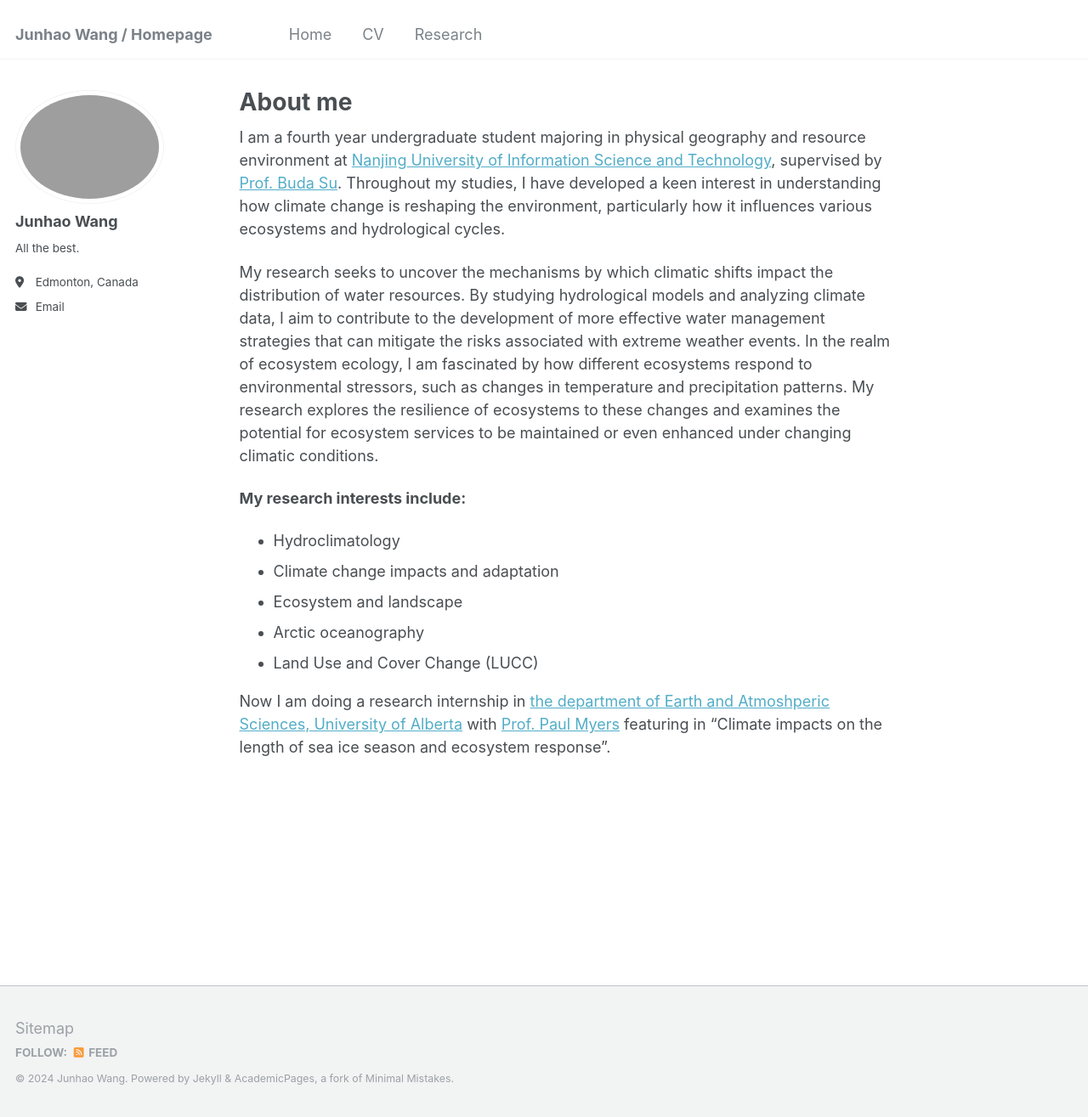
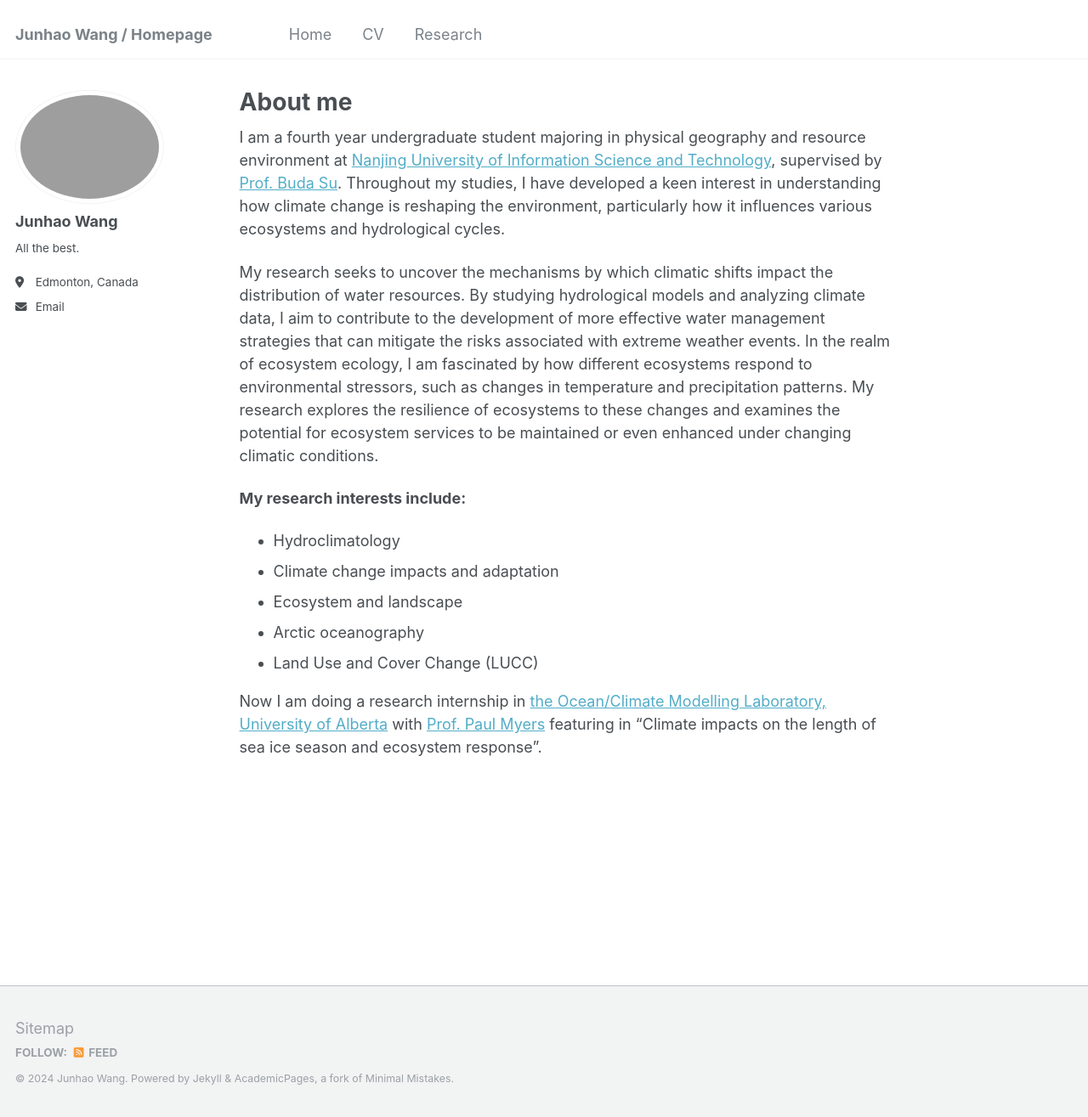
Before and after one commit to sigmundw/sigmundw.github.io, a Jekyll site: the page built from _pages/about.md, in a window 1280 px wide and 1315 px high. Shown: the whole window at 85% size. Built offline with Jekyll 4.4.1, drawn with Linux system fonts in a browser that asks for light colours.

Commit message:
Update about.md

```diff
--- a/_pages/about.md
+++ b/_pages/about.md
@@ -19,4 +19,4 @@ My research seeks to uncover the mechanisms by which climatic shifts impact the
 - Arctic oceanography
 - Land Use and Cover Change (LUCC)
 
-Now I am doing a research internship in [the department of Earth and Atmoshperic Sciences, University of Alberta](https://www.ualberta.ca/en/earth-sciences/index.html) with [Prof. Paul Myers](https://apps.ualberta.ca/directory/person/pmyers) featuring in “Climate impacts on the length of sea ice season and ecosystem response”.
+Now I am doing a research internship in [the Ocean/Climate Modelling Laboratory, University of Alberta](https://canadian-nemo-ocean-modelling-forum-commuity-of-practice.readthedocs.io/en/latest/Institutions/UofA/index.html#) with [Prof. Paul Myers](https://apps.ualberta.ca/directory/person/pmyers) featuring in “Climate impacts on the length of sea ice season and ecosystem response”.
```
